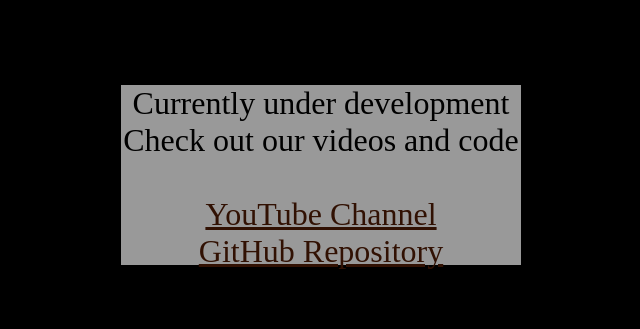
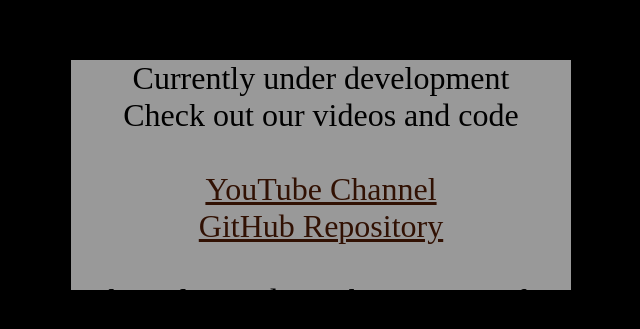
Before and after one commit to jilott/valvestudio, a plain HTML site: page www/index.html in a window 1280 px wide. Shown: the part 225-554 px from the top of the page, without its empty margins (319-959 px from the left). Drawn offline with Linux system fonts and the light colour scheme.

Commit message:
good enough for now

```diff
--- a/www/index.html
+++ b/www/index.html
@@ -29,8 +29,8 @@ body {
  div.transbox {
     margin-top: 20px;
     font-size: 200%;
-   width:400px;
-   height:180px;
+   width:500px;
+   height:230px;
    margin:30px 50px;
    background-color:#ffffff;
    border:1px solid black;
@@ -72,6 +72,10 @@ a:active {
         Check out our videos and code<br><br>
         <a href='https://www.youtube.com/playlist?list=PLiw9ItG3t3l3g7fIXyIhSDj7C2QrVCR6h'>YouTube Channel</a><br>
         <a href='https://github.com/holla2040/valvestudio'>GitHub Repository</a>
+        <br>
+        <br>
+        The ValveStudio is the recitation for an upcoming<br>
+        Udemy Vacuum Tube Amplifier Design course
     </div>
     </center>
 </div>
```
